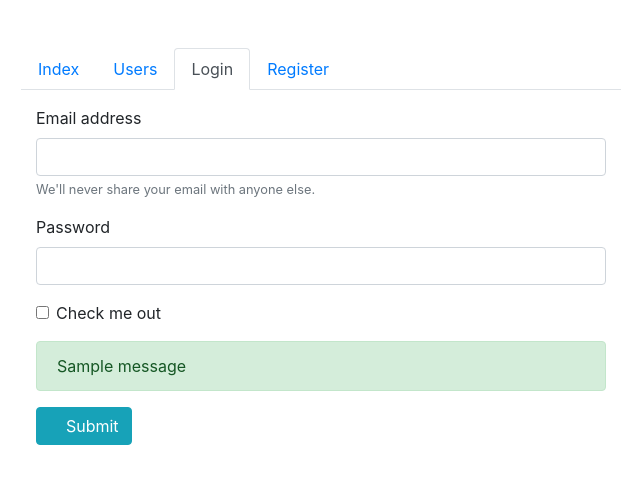
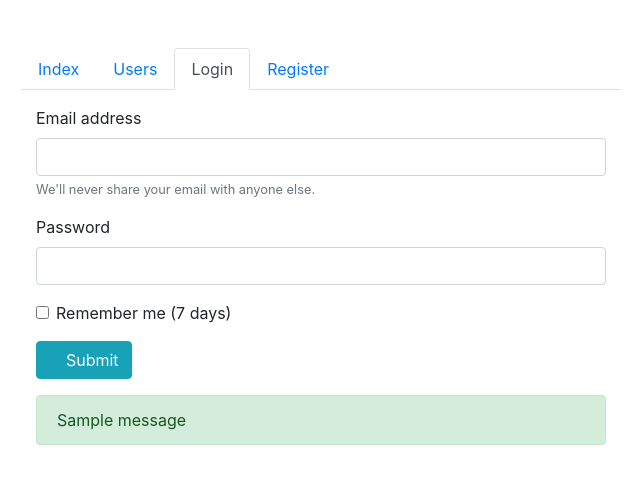
Before and after one commit to danbailo/first-webapp, a Flask app: page /login in a window 1280 px wide. Shown: the top 484 px of the page, without its empty margins (319-959 px from the left). Run offline with Flask 2, Linux system fonts and the light colour scheme; tables that the repository leaves empty hold one stand-in row (values such as "Sample post"); one stand-in notice (Sample message) is shown; some libraries are stand-ins or nearby versions; some web fonts are replaced.

Commit message:
remember user session

```diff
--- a/src/app.py
+++ b/src/app.py
@@ -5,7 +5,7 @@ from flask_sqlalchemy import SQLAlchemy
 from flask_login import LoginManager, UserMixin
 from flask_login import login_required, login_user, logout_user
 from werkzeug.security import generate_password_hash, check_password_hash
-from datetime import datetime
+import datetime
 import filters
 
 app = Flask(__name__, static_folder="../public")
@@ -64,7 +64,7 @@ def users():
 
 @app.route("/users/<int:id_user>")
 @login_required
-def unique(id_user):
+def user(id_user):
     user = User.query.get(id_user)
     return render_template("user.html", user=user)
 
@@ -84,7 +84,7 @@ def register():
         user.name = request.form.get("name")
         user.email = request.form.get("email")
         user.password = generate_password_hash(request.form.get("password"))
-        user.date_create = datetime.now()
+        user.date_create = datetime.datetime.now()
         db.session.add(user)
         db.session.commit()
         return redirect(url_for('users'))
@@ -106,7 +106,9 @@ def login():
             flash("Password incorrect!", "warning")
             return redirect("")
 
-        login_user(user)
+        remember = request.form.get("remember")
+
+        login_user(user, remember=remember, duration=datetime.timedelta(days=7))
         flash("Login successfully!", "success")
         return redirect(url_for('users'))
 
--- a/src/templates/login.html
+++ b/src/templates/login.html
@@ -6,30 +6,33 @@
 
 	<form action="{{ url_for('login') }}" method="POST">
 		<div class="form-group">
-		<label for="exampleInputEmail1">Email address</label>
-		<input name="email" type="email" class="form-control" id="exampleInputEmail1" aria-describedby="emailHelp">
-		<small id="emailHelp" class="form-text text-muted">We'll never share your email with anyone else.</small>
+			<label for="exampleInputEmail1">Email address</label>
+			<input name="email" type="email" class="form-control" aria-describedby="emailHelp">
+			<small id="emailHelp" class="form-text text-muted">We'll never share your email with anyone else.</small>
 		</div>
+
 		<div class="form-group">
-		<label for="exampleInputPassword1">Password</label>
-		<input name="password" type="password" class="form-control" id="exampleInputPassword1">
+			<label for="exampleInputPassword1">Password</label>
+			<input name="password" type="password" class="form-control">
 		</div>
+
 		<div class="form-group form-check">
-		<input type="checkbox" class="form-check-input" id="exampleCheck1">
-		<label class="form-check-label" for="exampleCheck1">Check me out</label>
+			<input name="remember" type="checkbox" class="form-check-input">
+			<label class="form-check-label" for="exampleCheck1">Remember me (7 days)</label>
 		</div>
+
+		<button type="submit" class="btn btn-info">
+			<i class="fas fa-sign-in-alt"></i> Submit
+		</button>
 
 		{% with messages = get_flashed_messages(with_categories=true)%}
 			{% if messages %}
 				{% for category, message in messages %}
-					<p class="alert alert-{{ category }}" role="alert">{{ message }}</p>
+					<p class="alert alert-{{ category }} mt-3" role="alert">{{ message }}</p>
 				{% endfor %}
 			{% endif %}
 		{% endwith %}
 
-		<button type="submit" class="btn btn-info">
-			<i class="fas fa-sign-in-alt"></i> Submit
-		</button>
 	</form>
 
 {% endblock %}
--- a/src/templates/users.html
+++ b/src/templates/users.html
@@ -9,7 +9,7 @@
 	{% for user in users %}
 		<div class="list-group">
 			{% if current_user.id_user == user.id_user %}
-				<a class="list-group-item list-group-item-action active my-1" href="{{ url_for('unique', id_user=user.id_user) }}" >{{ user.name | title }}</a>
+				<a class="list-group-item list-group-item-action active my-1" href="{{ url_for('user', id_user=user.id_user) }}" >{{ user.name | title }}</a>
 			{% else %}
 				<p class="list-group-item list-group-item-action disable my-1">
 					{{ user.name | title}}
```
